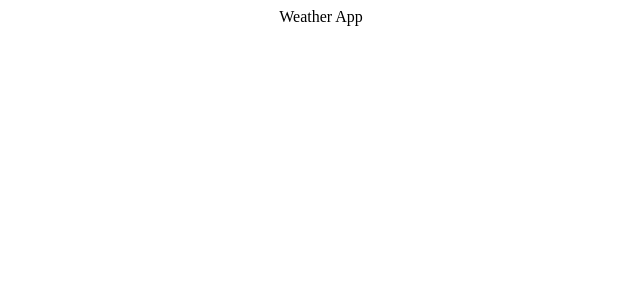
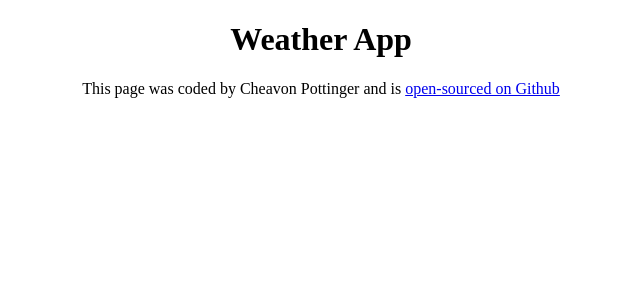
Before and after one commit to Trinity737/Boom, a React (Create React App) app: page / in a window 1280 px wide. Shown: the top 300 px of the page, without its empty margins (319-959 px from the left). Built offline with nearby package versions, Linux system fonts and the light colour scheme.

Commit message:
added repo Url

```diff
--- a/src/App.js
+++ b/src/App.js
@@ -1,5 +1,11 @@
 import "./App.css";
 
 export default function App() {
-  return <div className="App">Weather App</div>;
+  return (
+    <div className="App">
+      <h1>Weather App</h1>
+      This page was coded by Cheavon Pottinger and is{" "}
+      <a href="https://github.com/Trinity737/Boom">open-sourced on Github</a>
+    </div>
+  );
 }
```
